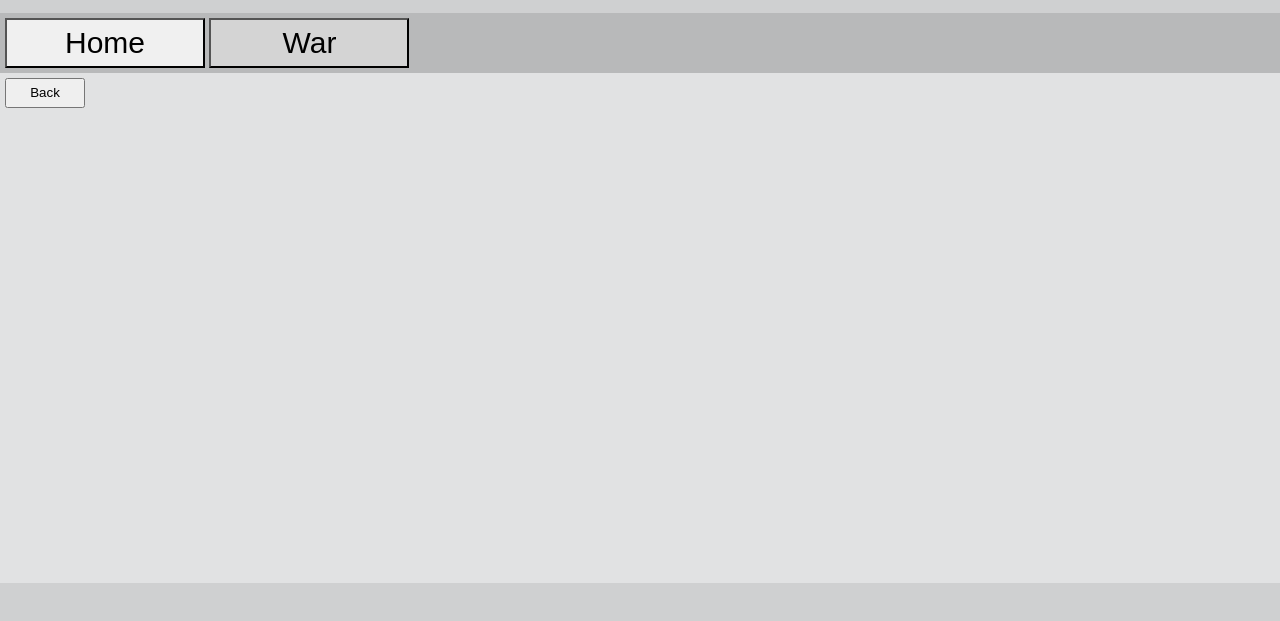
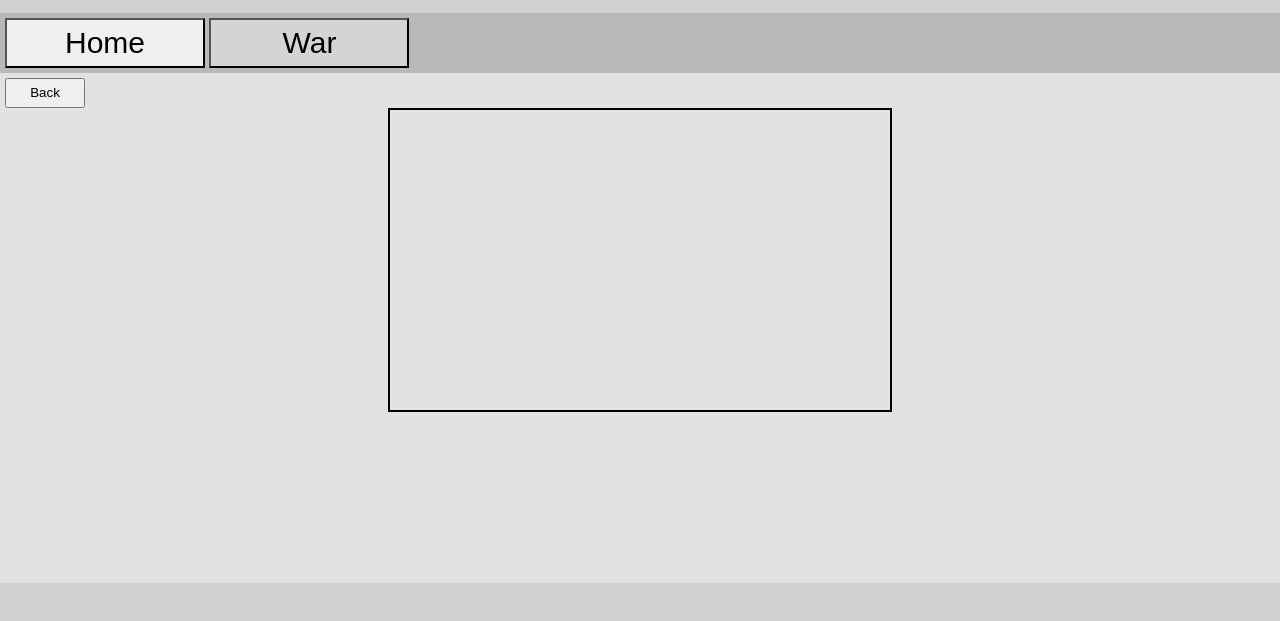
Before and after one commit to Grogu1010/BettingWar, a plain HTML site: page zacswar.html in a window 1280 px wide. Shown: the part 75-696 px from the top of the page. Drawn offline with Linux system fonts and the light colour scheme.

Commit message:
Update zacswar.html

```diff
--- a/zacswar.html
+++ b/zacswar.html
@@ -14,7 +14,10 @@
       </div>
     </div>
     <div class="main">
-        <a href="index.html" class="back"><button class="back">Back</button></a>
+      <a href="index.html" class="back"><button class="back">Back</button></a>
+      <div class="game">
+            <canvas id="canvas" width="500" height="300"></canvas>
+      </div>
     </div>
   </body>
 </html>
```
